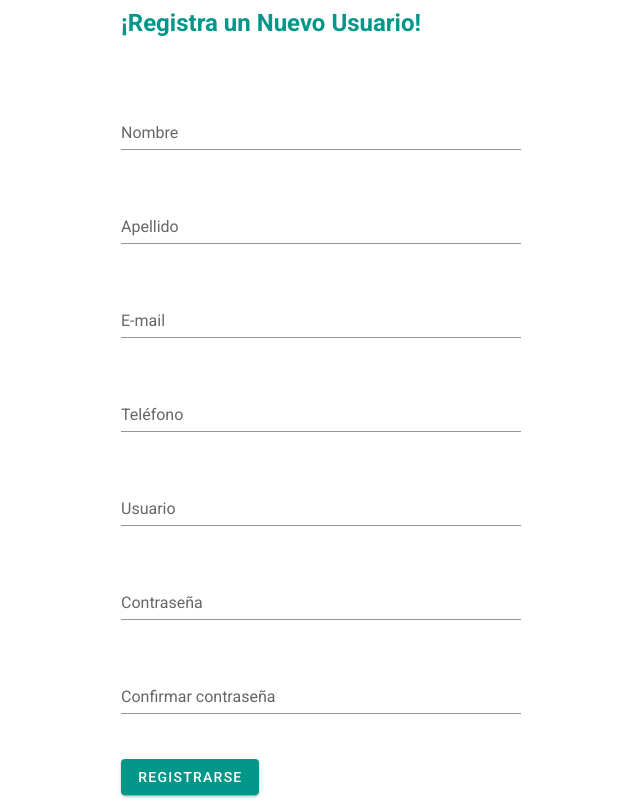
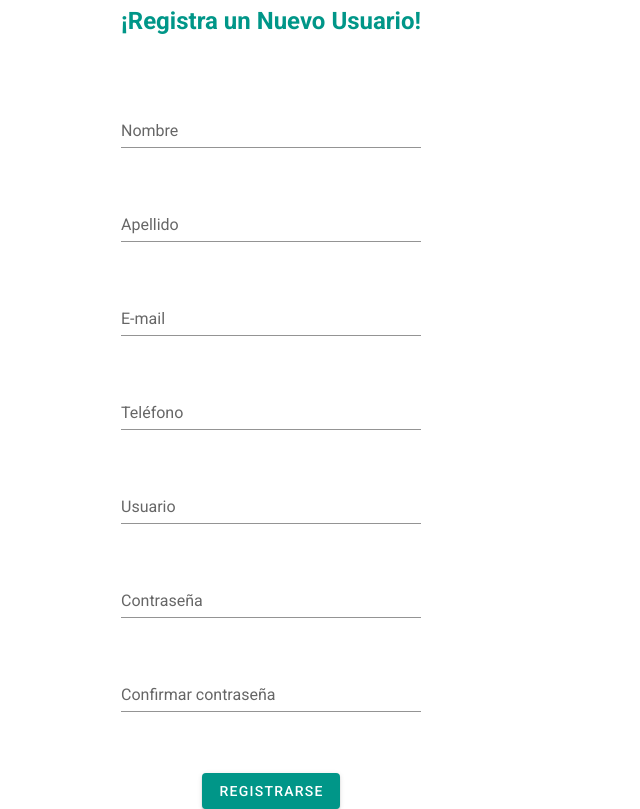
Before and after one commit to pianti10/tandem-digital-app, a Vue app in the folder client/: page /#/register in a window 1280 px wide. Shown: the whole page, without its empty margins (369-1009 px from the left). Built offline with nearby package versions, Linux system fonts and the light colour scheme.

Commit message:
Mas estilos y Validaciones front y back

```diff
--- a/client/src/views/RegisterView.vue
+++ b/client/src/views/RegisterView.vue
@@ -1,53 +1,55 @@
 <template>
-  <div class="register-container">
+  <div>
+    <div class="d-flex flex-column justify-center align-center" style="height: 100vh;">
       <v-form @submit.prevent="registrarUsuario" ref="form" v-model="valid" lazy-validation>
+        <div>
           <h2 class="text-center mb-15 v-display-2 font-weight-bold teal--text darken-2">¡Registra un Nuevo Usuario!</h2>
+        </div>
         <v-row>
           <v-col>
-          <v-text-field class="custom-input" v-model="usuario.nombre" label="Nombre" required></v-text-field>
+            <v-text-field v-model="usuario.nombre" label="Nombre" required></v-text-field>
           </v-col>
         </v-row>
         <v-row justify="center">
           <v-col>
-          <v-text-field class="custom-input" v-model="usuario.apellido" label="Apellido" required></v-text-field>
+            <v-text-field v-model="usuario.apellido" label="Apellido" required></v-text-field>
           </v-col>
         </v-row>
         <v-row justify="center">
           <v-col>
-          <v-text-field class="custom-input" v-model="usuario.email" :rules="emailRules" label="E-mail" required></v-text-field>
+            <v-text-field v-model="usuario.email" :rules="emailRules" label="E-mail" required></v-text-field>
           </v-col>
         </v-row>
         <v-row justify="center">
           <v-col>
-          <v-text-field class="custom-input" v-model="usuario.telefono" label="Teléfono" required></v-text-field>
+            <v-text-field v-model="usuario.telefono" label="Teléfono" required maxlength="14"></v-text-field>
           </v-col>
         </v-row>
         <v-row justify="center">
           <v-col>
-          <v-text-field class="custom-input" v-model="usuario.usuario" label="Usuario" required></v-text-field>
+            <v-text-field v-model="usuario.usuario" label="Usuario" required></v-text-field>
           </v-col>
         </v-row>
         <v-row justify="center">
           <v-col>
-          <v-text-field class="custom-input" type="password" v-model="usuario.contraseña" label="Contraseña" required></v-text-field>
+            <v-text-field type="password" v-model="usuario.contraseña" label="Contraseña" required></v-text-field>
           </v-col>
         </v-row>
         <v-row justify="center">
           <v-col>
-          <v-text-field class="custom-input" type="password" v-model="usuario.confirmarContraseña" label="Confirmar contraseña" required></v-text-field>
+            <v-text-field type="password" v-model="usuario.confirmarContraseña" label="Confirmar contraseña"
+              required></v-text-field>
           </v-col>
         </v-row>
-      <v-row justify="center">
-        <v-col>
+        <v-row justify="center" class="mt-10">
           <v-btn type="submit" color="#009688" dark>Registrarse</v-btn>
-        </v-col>
         </v-row>
       </v-form>
-    <div class="error-alert-container">
-    <v-alert v-if="errorMensaje" type="error">
+
+    </div>
+    <v-alert v-if="errorMensaje" type="error" style="position: fixed; top: 20px; right: 20px">
       {{ errorMensaje }}
     </v-alert>
-</div>
   </div>
 </template>
 
@@ -65,13 +67,12 @@ export default {
         usuario: '',
         contraseña: '',
         confirmarContraseña: '',
-        errorMensaje: ''
       },
       errorMensaje: '',
       email: '',
       emailRules: [
-        v => !!v || 'E-mail is required',
-        v => /.+@.+\..+/.test(v) || 'E-mail must be valid',
+        v => !!v || 'E-mail requerido',
+        v => /.+@.+\..+/.test(v) || 'El E-mail debe ser valido',
       ],
     };
   },
@@ -82,6 +83,24 @@ export default {
         return;
       }
 
+      if (this.usuario.nombre === '' || this.usuario.apellido === '' || this.usuario.email === '' || this.usuario.telefono === '' || this.usuario.usuario === '' || this.usuario.contraseña === '') {
+        this.mostrarError('Por favor llene todos los campos');
+        return
+      }
+      const email = /.+@.+\..+/.test(this.usuario.email);
+      if (!email) {
+        this.mostrarError('El correo ingresado es invalido');
+        return
+      }
+      const telefono = this.usuario.telefono;
+
+      if (
+        (typeof this.usuario.telefono !== 'number' && !(/^\+?\d+$/.test(telefono))) ||
+        ((telefono.startsWith('+') && telefono.length < 14) || (!telefono.startsWith('+') && telefono.length > 12))
+      ) {
+        this.mostrarError('Número de teléfono inválido');
+        return;
+      }
       try {
         const response = await axios.post('http://localhost:3000/users', this.usuario);
         console.log('Usuario registrado:', response.data);
@@ -100,31 +119,3 @@ export default {
   },
 };
 </script>
-
-<style scoped>
-.register-container {
-  display: flex;
-  justify-content: center;
-  align-items: center;
-  min-height: 100vh;
-  width: 100%;
-}
-
-.error-alert-container {
-  position: fixed;
-  top: 0;
-  right: 0;
-  margin-top: 20px;
-  margin-right: 20px;
-}
-
-.error-alert {
-  width: 300px;
-}
-
-.custom-input {
-  width: 200%; /* Ajusta el ancho según tus preferencias */
-  max-width: 400px; /* Establece un ancho máximo si es necesario */
-  align-items: center;
-}
-</style>
--- a/client/src/views/UsuariosView.vue
+++ b/client/src/views/UsuariosView.vue
@@ -1,20 +1,22 @@
 <template>
     <div>
-        <h2 class="headline text-center mt-5">Lista de Usuarios</h2>
-
+        <h2 class="text-center mb-15 v-display-2 font-weight-bold teal--text darken-2 mt-5">Lista de Usuarios</h2>
+        <v-alert v-if="errorMensaje" type="error" style="position: fixed; top: 20px; right: 20px">
+            {{ errorMensaje }}
+        </v-alert>
         <v-data-table :headers="headers" :items="users" class="elevation-1" :search="search">
             <template v-slot:top>
                 <v-toolbar flat>
                     <v-spacer></v-spacer>
                     <v-container class="d-flex align-start" style="margin-right: 500px;">
                         <div>
-                            <v-text-field v-model="search" append-icon="mdi-magnify" label="Search" single-line
-                                hide-details></v-text-field>
+                            <v-text-field v-model="search" color="#009688" append-icon="mdi-magnify" label="Search"
+                                single-line hide-details></v-text-field>
                         </div>
                     </v-container>
                     <v-dialog v-model="dialog" max-width="500px">
                         <template v-slot:activator="{ on, attrs }">
-                            <v-btn color="primary" dark class="mb-2" v-bind="attrs" v-on="on">
+                            <v-btn color="#009688" dark class="mb-2" v-bind="attrs" v-on="on">
                                 Nuevo Usuario
                             </v-btn>
                         </template>
@@ -105,6 +107,7 @@ export default {
             { text: 'Email', value: 'email' },
             { text: 'Teléfono', value: 'telefono' },
             { text: 'Acciones', value: 'actions', sortable: false },
+
         ],
         users: [],
         editedIndex: -1,
@@ -127,6 +130,7 @@ export default {
             usuario: "",
             contraseña: ""
         },
+        errorMensaje: '',
         email: '',
         emailRules: [
             v => !!v || 'E-mail is required',
@@ -215,11 +219,44 @@ export default {
                     this.initialize();
                     this.close();
                 } catch (error) {
-                    console.error('Error al guardar usuario:', error);
+                    const email = /.+@.+\..+/.test(this.editedItem.email);
+                    if (!email) {
+                        this.mostrarError('El correo ingresado es invalido');
+                        return
+                    }
+                    const telefono = this.editedItem.telefono;
+                    if (
+                        (typeof this.editedItem.telefono !== 'number' && !(/^\+?\d+$/.test(telefono))) ||
+                        ((telefono.startsWith('+') && telefono.length < 14) || (!telefono.startsWith('+') && telefono.length > 12))
+                    ) {
+                        this.mostrarError('Número de teléfono inválido');
+                        return;
+                    }
+                    const existingUser = this.users.find(user => user.usuario === this.editedItem.usuario);
+            if (existingUser) {
+                this.mostrarError('Este nombre de usuario ya se encuentra en uso');
+                return;
+            }
                 }
             }
         },
-
+        mostrarError(mensaje) {
+            this.errorMensaje = mensaje;
+            setTimeout(() => {
+                this.errorMensaje = '';
+            }, 4000);
+        },
     },
 }
 </script>
+
+<style>
+.v-data-table-header {
+    background-color: #009688;
+}
+
+.v-data-table-header>tr>th>span {
+    color: white;
+    font-size: 1rem;
+}
+</style>
```
Also changed, not shown: 1 other file (tests, documents, lock files or other folders). Lines whose indentation alone changed are shown as unchanged.
